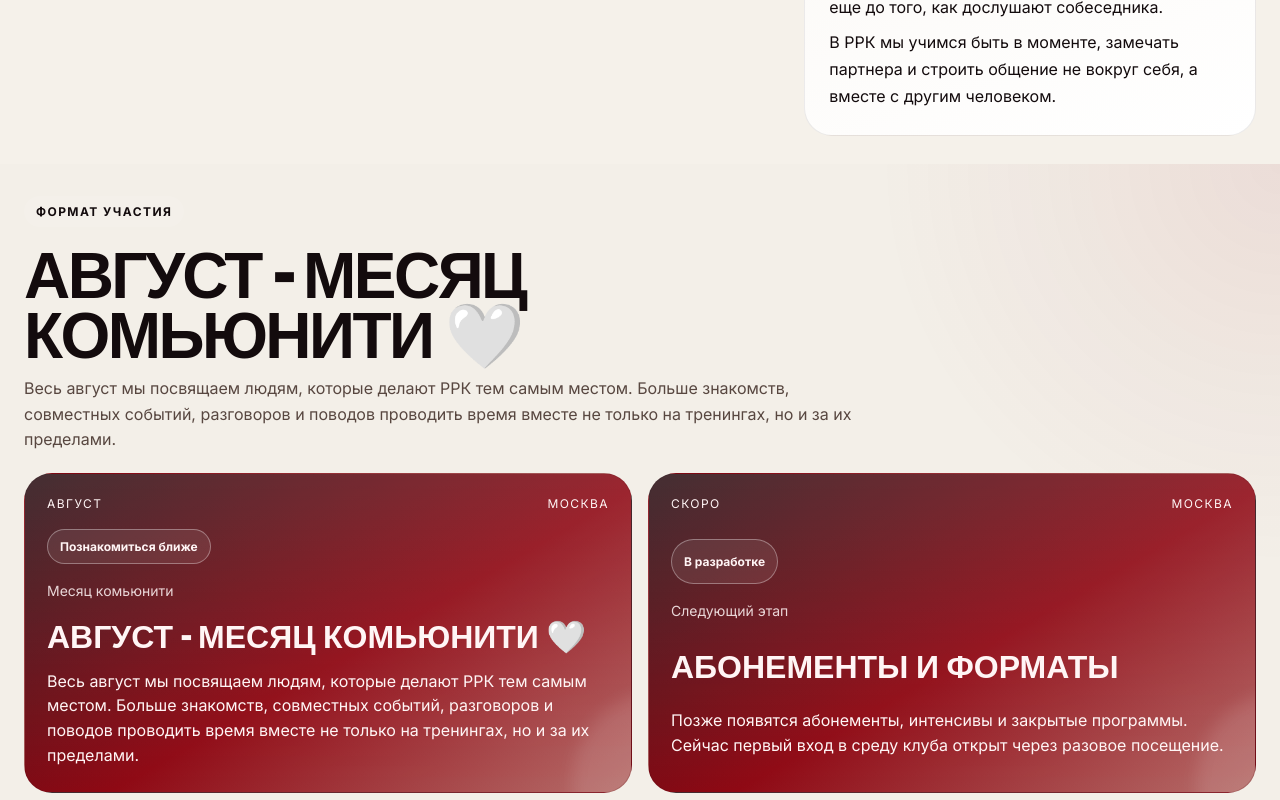
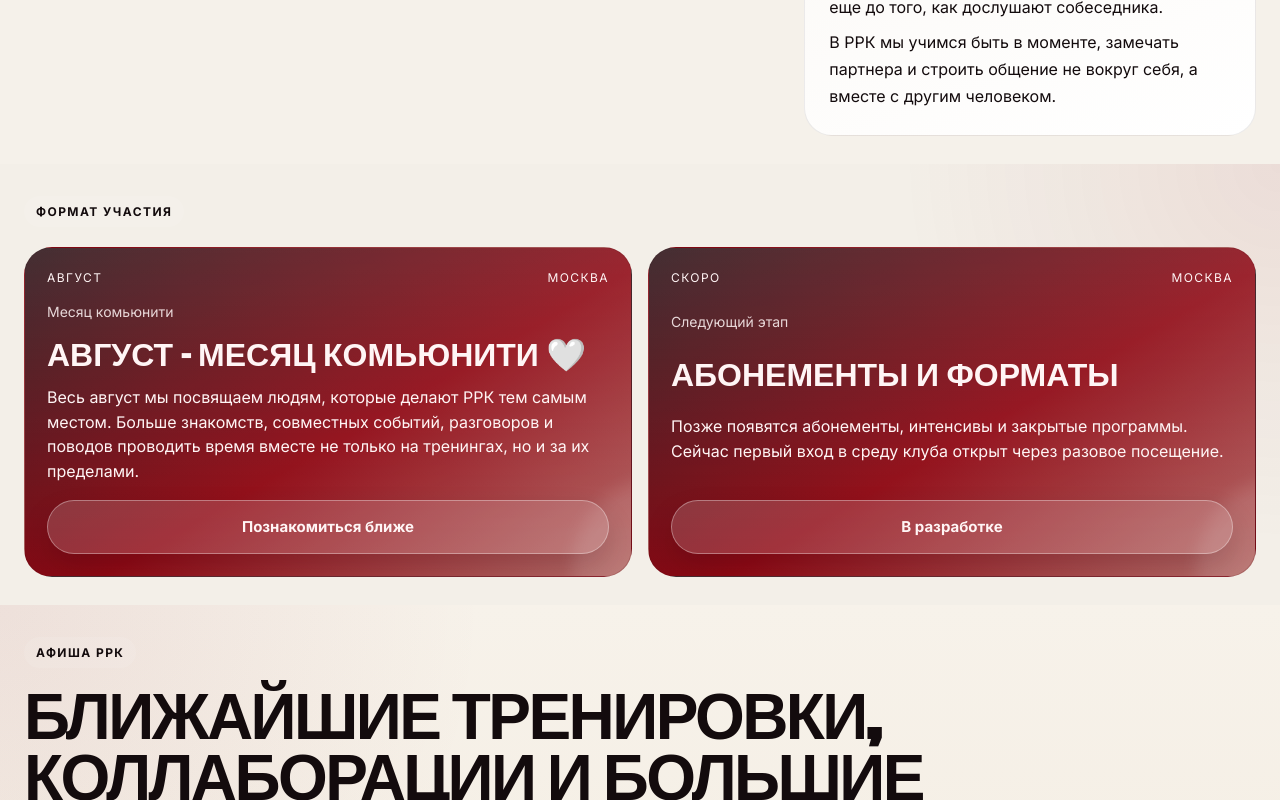
Before and after one commit to RRK-MSK/RRK, a Next.js app in the folder frontend/: page / in a window 1280 px wide. Shown: the part 2000-2800 px from the top of the page. Built offline with nearby package versions, Linux system fonts and the light colour scheme; no server answers; the database is empty.

Commit message:
fix: simplify August format section layout
Убирает дублирующий текст над карточкой августа и делает кнопку знакомства ниже и заметнее в красной плашке.

```diff
--- a/frontend/src/app/globals.css
+++ b/frontend/src/app/globals.css
@@ -2075,16 +2075,30 @@ th {
 }
 
 .program-status {
-  width: fit-content;
-  padding: 8px 12px;
+  width: 100%;
+  margin-top: auto;
+  padding: 14px 18px;
   border-radius: 999px;
   border: 1px solid rgba(255, 255, 255, 0.34);
-  background: rgba(255, 255, 255, 0.08);
-  font-size: 12px;
+  background: rgba(255, 255, 255, 0.16);
+  box-shadow: 0 14px 28px rgba(32, 8, 13, 0.18);
+  font-size: 15px;
   font-weight: 700;
   display: flex;
   align-items: center;
   justify-content: center;
+  min-height: 54px;
+  text-align: center;
+  transition:
+    transform 0.2s ease,
+    background 0.2s ease,
+    box-shadow 0.2s ease;
+}
+
+.program-status:hover {
+  transform: translateY(-1px);
+  background: rgba(255, 255, 255, 0.22);
+  box-shadow: 0 18px 34px rgba(32, 8, 13, 0.22);
 }
 
 .program-date {
--- a/frontend/src/app/page.tsx
+++ b/frontend/src/app/page.tsx
@@ -364,11 +364,6 @@ export default async function HomePage() {
       <section id="formats" className="site-section programs-section">
         <div className="section-heading">
           <span>Формат участия</span>
-          <h2>АВГУСТ - МЕСЯЦ КОМЬЮНИТИ 🤍</h2>
-          <p>
-            Весь август мы посвящаем людям, которые делают РРК тем самым местом. Больше знакомств, совместных
-            событий, разговоров и поводов проводить время вместе не только на тренингах, но и за их пределами.
-          </p>
         </div>
         <div className="programs-grid">
           {programs.map((program) => (
@@ -377,10 +372,10 @@ export default async function HomePage() {
                 <span>{program.type}</span>
                 <span>{program.city}</span>
               </div>
-              <a href="#schedule" className="program-status" style={{textDecoration: 'none'}}>{program.status}</a>
               <p className="program-date">{program.date}</p>
               <h3>{program.title}</h3>
               <p>{program.description}</p>
+              <a href="#schedule" className="program-status" style={{textDecoration: 'none'}}>{program.status}</a>
             </article>
           ))}
         </div>
```
